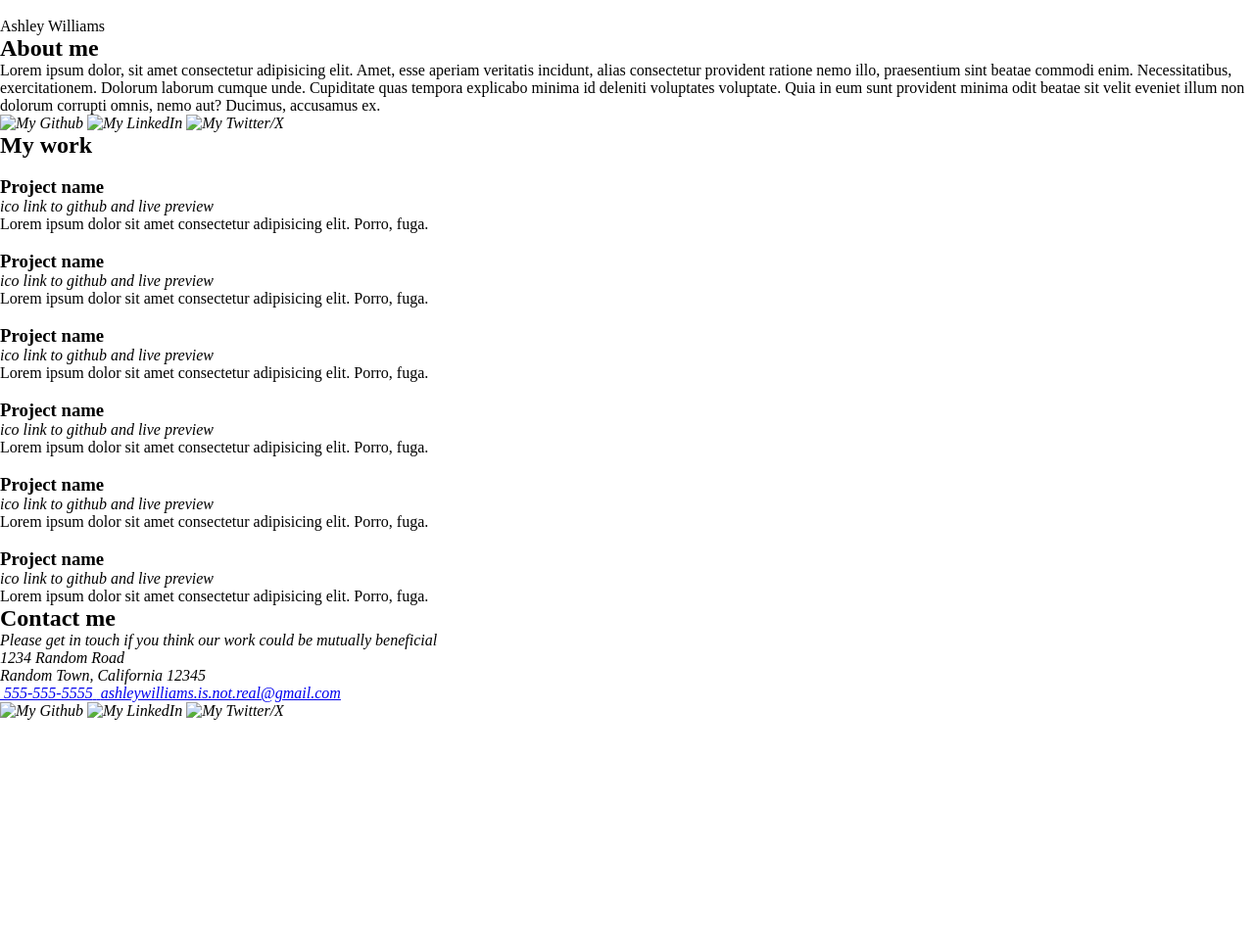
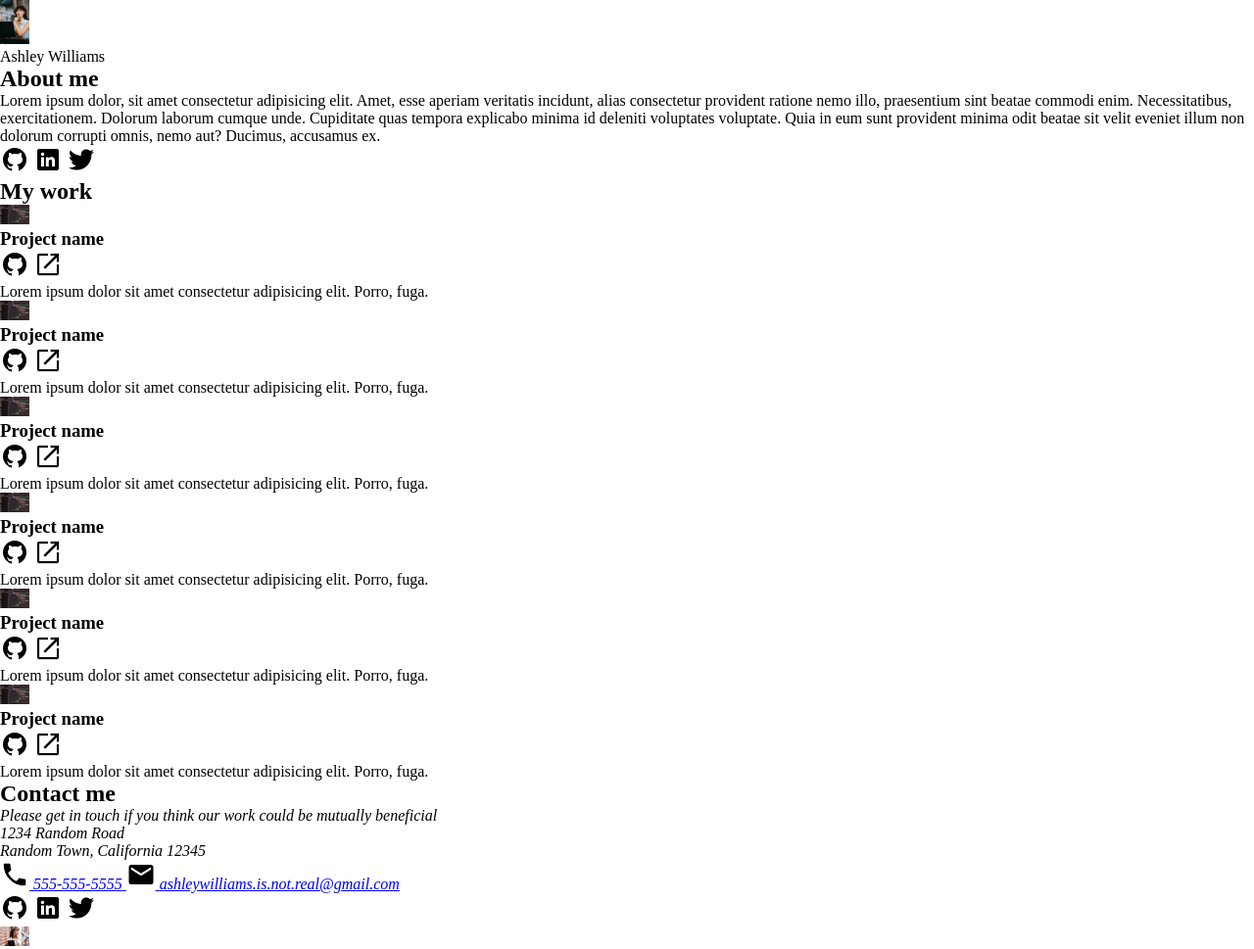
Before and after one commit to Specialized101/homepage, a website built with webpack: page src/template.html in a window 1280 px wide. Shown: the whole page at 98% size. Before the commit the page ends 800 px from the top, so only its background shows below. Built offline with nearby package versions, Linux system fonts and the light colour scheme.

Commit message:
Add image assets

```diff
--- a/src/style.css
+++ b/src/style.css
@@ -3,3 +3,7 @@
     padding: 0;
     margin: 0;
 }
+
+img, svg {
+    width: 30px;
+}
--- a/src/template.html
+++ b/src/template.html
@@ -8,7 +8,7 @@
 <body>
     <header>
         <figure>
-            <img src="" alt="">
+            <img src="./images/pexels-sam-lion-6001544.jpg" alt="Ashley Williams's profile picture">
             <figcaption>Ashley Williams</figcaption>
         </figure>
         <section>
@@ -16,9 +16,9 @@
             <p>Lorem ipsum dolor, sit amet consectetur adipisicing elit. Amet, esse aperiam veritatis incidunt, alias consectetur provident ratione nemo illo, praesentium sint beatae commodi enim. Necessitatibus, exercitationem. Dolorum laborum cumque unde.
             Cupiditate quas tempora explicabo minima id deleniti voluptates voluptate. Quia in eum sunt provident minima odit beatae sit velit eveniet illum non dolorum corrupti omnis, nemo aut? Ducimus, accusamus ex.</p>
             <address>
-                <img src="" alt="My Github">
-                <img src="" alt="My LinkedIn">
-                <img src="" alt="My Twitter/X">
+                <a href="#"><img src="./images/icons8-github-30.png" alt="My Github"></a>
+                <a href="#"><img src="./images/icons8-linkedin-30.png" alt="My LinkedIn"></a>
+                <a href="#"><img src="./images/icons8-twitter-30.png" alt="My Twitter/X"></a>
             </address>
         </section>
     </header>
@@ -26,61 +26,67 @@
         <section>
             <h2>My work</h2>
             <article>
-                <img src="" alt="">
+                <img src="./images/pexels-antonio-batinić-4164418.jpg" alt="Screenshot of the project">
                 <div>
                     <h3>Project name</h3>
                     <address>
-                        ico link to github and live preview
+                        <a href="#"><img src="./images/icons8-github-30.png" alt="My Github"></a>
+                        <a href=""><img src="./images/icons8-external-link-48.png" alt="Live preview of the project"></a>
                     </address>
                 </div>
                 <p>Lorem ipsum dolor sit amet consectetur adipisicing elit. Porro, fuga.</p>
             </article>
             <article>
-                <img src="" alt="">
+                <img src="./images/pexels-antonio-batinić-4164418.jpg" alt="Screenshot of the project">
                 <div>
                     <h3>Project name</h3>
                     <address>
-                        ico link to github and live preview
+                        <a href="#"><img src="./images/icons8-github-30.png" alt="My Github"></a>
+                        <a href=""><img src="./images/icons8-external-link-48.png" alt="Live preview of the project"></a>
                     </address>
                 </div>
                 <p>Lorem ipsum dolor sit amet consectetur adipisicing elit. Porro, fuga.</p>
             </article>
             <article>
-                <img src="" alt="">
+                <img src="./images/pexels-antonio-batinić-4164418.jpg" alt="Screenshot of the project">
                 <div>
                     <h3>Project name</h3>
                     <address>
-                        ico link to github and live preview
+                        <a href="#"><img src="./images/icons8-github-30.png" alt="My Github"></a>
+                        <a href=""><img src="./images/icons8-external-link-48.png" alt="Live preview of the project"></a>
                     </address>
                 </div>
                 <p>Lorem ipsum dolor sit amet consectetur adipisicing elit. Porro, fuga.</p>
             </article>
             <article>
-                <img src="" alt="">
+                <img src="./images/pexels-antonio-batinić-4164418.jpg" alt="Screenshot of the project">
                 <div>
                     <h3>Project name</h3>
                     <address>
-                        ico link to github and live preview
+                        <a href="#"><img src="./images/icons8-github-30.png" alt="My Github"></a>
+                        <a href=""><img src="./images/icons8-external-link-48.png" alt="Live preview of the project"></a>
                     </address>
                 </div>
                 <p>Lorem ipsum dolor sit amet consectetur adipisicing elit. Porro, fuga.</p>
             </article>
             <article>
-                <img src="" alt="">
+                <img src="./images/pexels-antonio-batinić-4164418.jpg" alt="Screenshot of the project">
                 <div>
                     <h3>Project name</h3>
                     <address>
-                        ico link to github and live preview
+                        <a href="#"><img src="./images/icons8-github-30.png" alt="My Github"></a>
+                        <a href=""><img src="./images/icons8-external-link-48.png" alt="Live preview of the project"></a>
                     </address>
                 </div>
                 <p>Lorem ipsum dolor sit amet consectetur adipisicing elit. Porro, fuga.</p>
             </article>
             <article>
-                <img src="" alt="">
+                <img src="./images/pexels-antonio-batinić-4164418.jpg" alt="Screenshot of the project">
                 <div>
                     <h3>Project name</h3>
                     <address>
-                        ico link to github and live preview
+                        <a href="#"><img src="./images/icons8-github-30.png" alt="My Github"></a>
+                        <a href=""><img src="./images/icons8-external-link-48.png" alt="Live preview of the project"></a>
                     </address>
                 </div>
                 <p>Lorem ipsum dolor sit amet consectetur adipisicing elit. Porro, fuga.</p>
@@ -94,21 +100,21 @@
                 <p>Please get in touch if you think our work could be mutually beneficial</p>
                 <p>1234 Random Road<br>Random Town, California 12345</p>
                 <a href="tel:5555555555">
-                    <img src="" alt="">
+                    <svg xmlns="http://www.w3.org/2000/svg" viewBox="0 0 24 24"><title>phone</title><path d="M6.62,10.79C8.06,13.62 10.38,15.94 13.21,17.38L15.41,15.18C15.69,14.9 16.08,14.82 16.43,14.93C17.55,15.3 18.75,15.5 20,15.5A1,1 0 0,1 21,16.5V20A1,1 0 0,1 20,21A17,17 0 0,1 3,4A1,1 0 0,1 4,3H7.5A1,1 0 0,1 8.5,4C8.5,5.25 8.7,6.45 9.07,7.57C9.18,7.92 9.1,8.31 8.82,8.59L6.62,10.79Z" /></svg>
                     <span>555-555-5555</span>
                 </a>
                 <a href="mailto:ashleywilliams.is.not.real@gmail.com">
-                    <img src="" alt="">
+                    <svg xmlns="http://www.w3.org/2000/svg" viewBox="0 0 24 24"><title>email</title><path d="M20,8L12,13L4,8V6L12,11L20,6M20,4H4C2.89,4 2,4.89 2,6V18A2,2 0 0,0 4,20H20A2,2 0 0,0 22,18V6C22,4.89 21.1,4 20,4Z" /></svg>
                     <span>ashleywilliams.is.not.real@gmail.com</span>
                 </a>
                 <div>
-                    <img src="" alt="My Github">
-                    <img src="" alt="My LinkedIn">
-                    <img src="" alt="My Twitter/X">
+                    <a href=""><img src="./images/icons8-github-30.png" alt="My Github"></a>
+                    <a href=""><img src="./images/icons8-linkedin-30.png" alt="My LinkedIn"></a>
+                    <a href=""><img src="./images/icons8-twitter-30.png" alt="My Twitter/X"></a>
                 </div>
             </address>
         </section>
-        <img src="" alt="">
+        <img src="./images/pexels-sam-lion-6001559.jpg" alt="Ashley Williams's picture">
     </footer>
 </body>
 </html>
```
Also changed, not shown: dist/index.html (added), dist/main.js (added), src/images/icons8-external-link-24.png (added), src/images/icons8-external-link-48.png (added), src/images/icons8-github-30.png (added), src/images/icons8-linkedin-30.png (added), src/images/icons8-twitter-30.png (added), src/images/pexels-antonio-batinić-4164418.jpg (added), src/images/pexels-sam-lion-6001544.jpg (added), src/images/pexels-sam-lion-6001559.jpg (added), 3 other files.
